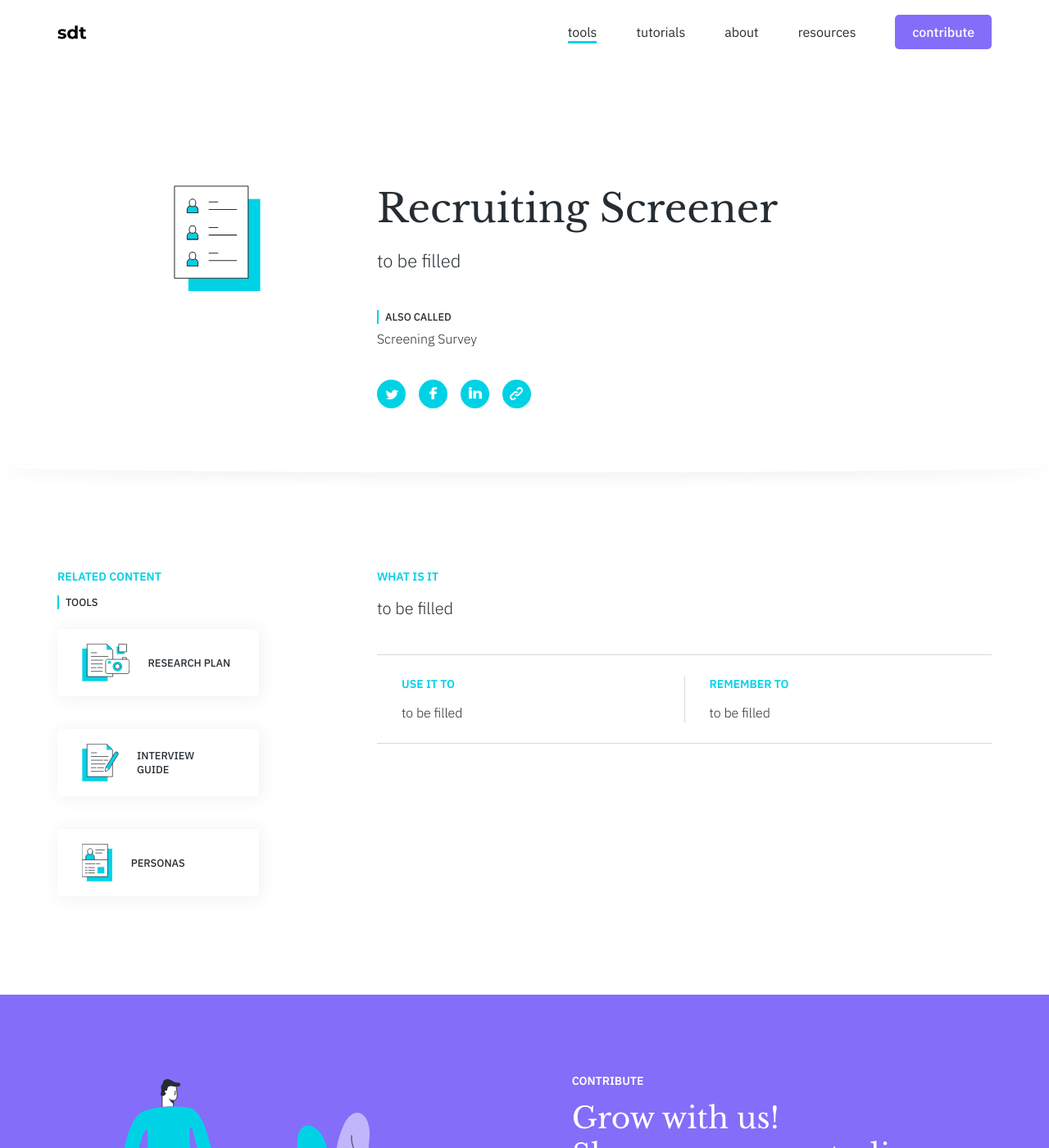
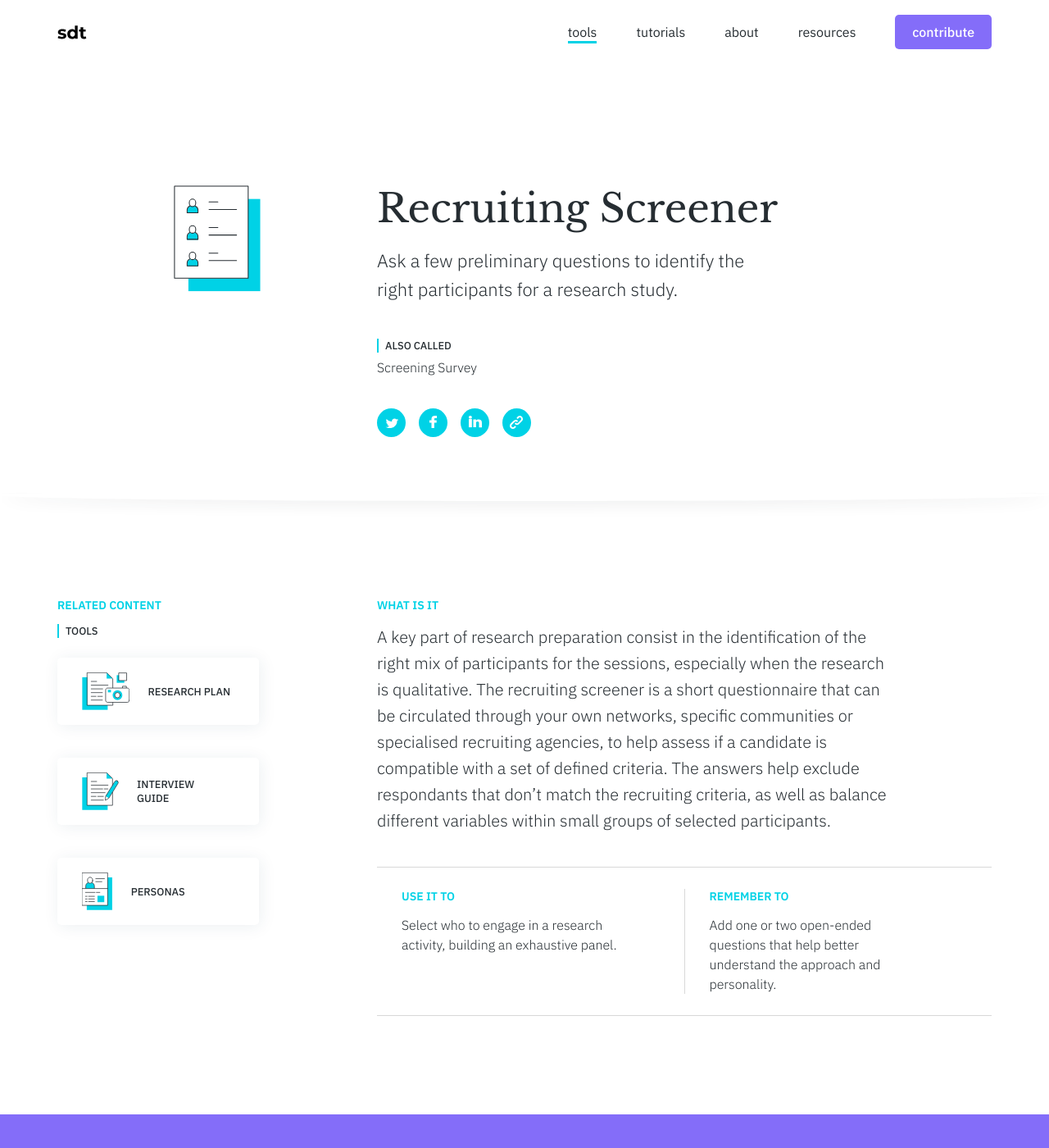
Before and after one commit to service-design-tools/sdt-website, a Jekyll site: the page built from _tools/recruiting-screener.md, in a window 1280 px wide and 1400 px high. Shown: the whole window at 82% size. Built offline with Jekyll 4.4.1, drawn with Linux system fonts in a browser that asks for light colours.

Commit message:
Update tool “recruiting-screener”

```diff
--- a/_tools/recruiting-screener.md
+++ b/_tools/recruiting-screener.md
@@ -1,6 +1,8 @@
 ---
 title: Recruiting Screener
-subtitle: to be filled
+subtitle: >-
+  Ask a few preliminary questions to identify the right participants for a
+  research study.
 properties:
   how:
     - Text
@@ -40,7 +42,9 @@ related:
     - Research Plan
     - Interview Guide
     - Personas
-use: to be filled
-reminder: to be filled
+use: 'Select who to engage in a research activity, building an exhaustive panel.'
+reminder: >-
+  Add one or two open-ended questions that help better understand the approach
+  and personality.
 ---
-to be filled
+A key part of research preparation consist in the identification of the right mix of participants for the sessions, especially when the research is qualitative. The recruiting screener is a short questionnaire that can be circulated through your own networks, specific communities or specialised recruiting agencies, to help assess if a candidate is compatible with a set of defined criteria. The answers help exclude respondants that don't match the recruiting criteria, as well as balance different variables within small groups of selected participants.
```
